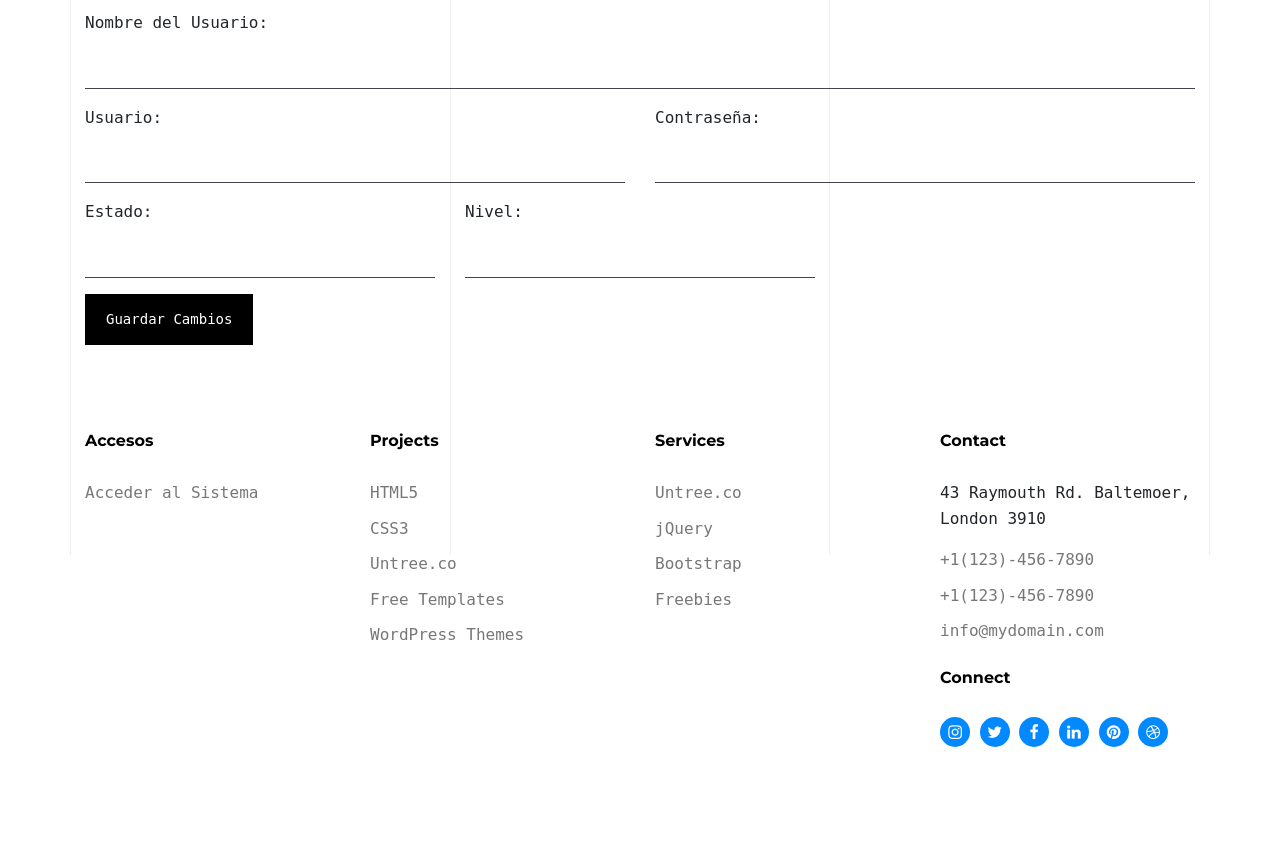
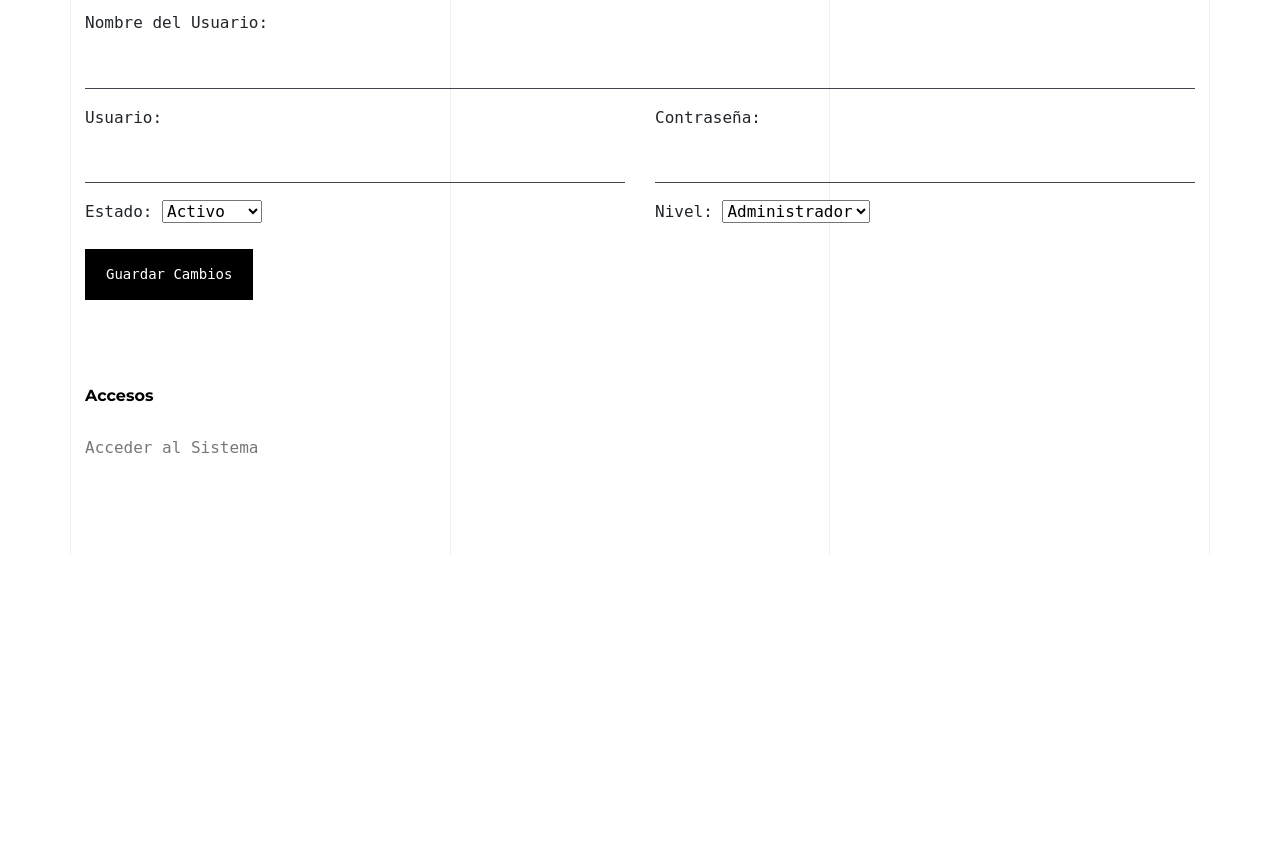
Before and after one commit to sebasgfb/django, a Django app: template CMS/pagina_cms/templates/usuario_nuevo.html in a window 1280 px wide. Shown: the part 245-1110 px from the top of the page. After the commit the page ends 800 px from the top, so only its background shows below. Run offline with Django 3.2, Linux system fonts and the light colour scheme; the template is opened without the code that fills it, so the values that code supplies are empty; some libraries are stand-ins or nearby versions; some web fonts are replaced.

Commit message:
Update time!

```diff
--- a/CMS/pagina_cms/templates/base.html
+++ b/CMS/pagina_cms/templates/base.html
@@ -1,4 +1,4 @@
-{%load static%}
+{% load static %}
 <!-- /*
 * Template Name: Minimal
 * Template Author: Untree.co
@@ -74,8 +74,6 @@
               <li><a href="#" class="nav-link">Menu Three</a></li>
             </ul>
           </li>
-          <li><a href="#services-section" class="nav-link">Services</a></li>
-
           <li><a href="#contact-section" class="nav-link">Contact us</a></li>
         </ul>
 
@@ -90,7 +88,6 @@
   {% block cuerpo %}
   {% endblock %}
 
-
   <div class="site-footer">
     <div class="container">
 
@@ -103,56 +100,6 @@
             </ul>
           </div> <!-- /.widget -->
         </div> <!-- /.col-lg-3 -->
-
-          <div class="col-lg-3">
-            <div class="widget">
-              <h3>Projects</h3>
-              <ul class="list-unstyled float-left links">
-                <li><a href="#">HTML5</a></li>
-                <li><a href="#">CSS3</a></li>
-                <li><a href="#">Untree.co</a></li>
-                <li><a href="#">Free Templates</a></li>
-                <li><a href="#">WordPress Themes</a></li>
-              </ul>
-            </div> <!-- /.widget -->
-          </div> <!-- /.col-lg-3 -->
-
-          <div class="col-lg-3">
-            <div class="widget">
-              <h3>Services</h3>
-              <ul class="list-unstyled float-left links">
-                <li><a href="#">Untree.co</a></li>
-                <li><a href="#">jQuery</a></li>
-                <li><a href="#">Bootstrap</a></li>
-                <li><a href="#">Freebies</a></li>
-              </ul>
-            </div> <!-- /.widget -->
-          </div> <!-- /.col-lg-3 -->
-
-
-          <div class="col-lg-3">
-            <div class="widget">
-              <h3>Contact</h3>
-              <address>43 Raymouth Rd. Baltemoer, London 3910</address>
-              <ul class="list-unstyled links mb-4">
-                <li><a href="tel://11234567890">+1(123)-456-7890</a></li>
-                <li><a href="tel://11234567890">+1(123)-456-7890</a></li>
-                <li><a href="mailto:info@mydomain.com">info@mydomain.com</a></li>
-              </ul>
-
-              <h3>Connect</h3>
-              <ul class="list-unstyled social">
-                <li><a href="#"><span class="icon-instagram"></span></a></li>
-                <li><a href="#"><span class="icon-twitter"></span></a></li>
-                <li><a href="#"><span class="icon-facebook"></span></a></li>
-                <li><a href="#"><span class="icon-linkedin"></span></a></li>
-                <li><a href="#"><span class="icon-pinterest"></span></a></li>
-                <li><a href="#"><span class="icon-dribbble"></span></a></li>
-              </ul>
-
-            </div> <!-- /.widget -->
-          </div> <!-- /.col-lg-3 -->
-
       </div> <!-- /.row -->
 
     </div>
--- a/CMS/pagina_cms/templates/usuario_nuevo.html
+++ b/CMS/pagina_cms/templates/usuario_nuevo.html
@@ -7,7 +7,7 @@
             <div class="col-lg-7 text-center mx-auto">
                 <h2 class="section-heading gsap-reveal-hero mb-0"><strong>Agregar Nuevo Usuario</strong></h2>
                 <p class="gsap-reveal-hero">Complete los datos solicitados.</p>
-          <div class="wave gsap-reveal-hero" >
+                <div class="wave gsap-reveal-hero">
                     <svg>
                         <path d="M10,10 L50,100 L90,50" stroke="#0389ff"></path>
                     </svg>
@@ -33,13 +33,20 @@
                         </div>
                     </div>
                     <div class="row">
-              <div class="col-lg-4 form-group">
+                        <div class="col-lg-6 form-group">
                             <label>Estado:</label>
-                <input type="text" name="estado" class="form-control">
+                            <select name="estado" class="form-select">
+                                <option value="ACTIVO">Activo</option>
+                                <option value="INACTIVO">Inactivo</option>
+                            </select>
                         </div>
-              <div class="col-lg-4 form-group">
+                        <div class="col-lg-6 form-group">
                             <label>Nivel:</label>
-                <input type="text" name="nivel" class="form-control">
+                            <select name="nivel" class="form-select">
+                                <option value="ADMINISTRADOR">Administrador</option>
+                                <option value="MODERADOR">Moderador</option>
+                                <option value="LECTOR">Lector</option>
+                            </select>
                         </div>
                     </div>
                     <div class="row">
@@ -49,7 +56,6 @@
                     </div>
                 </form>
             </div>
-
         </div>
     </div>
 </div>
--- a/CMS/pagina_cms/templates/ver_noticias.html
+++ b/CMS/pagina_cms/templates/ver_noticias.html
@@ -18,7 +18,7 @@
                     {% if noticia.imagen %}
                     <img src="{{ noticia.imagen.url }}" class="card-img-top" alt="Imagen de la noticia">
                     {% endif %}
-                    {% if nivel_usuario == "ADMINISTRADOR" %}
+                    {% if nivel_usuario == "ADMINISTRADOR" or nivel_usuario == "MODERADOR" %}
                     <form action="{% url 'eliminar_noticia' noticia.id %}" method="post" style="display: inline;">
                         {% csrf_token %}
                         <button type="submit" class="btn btn-danger">Eliminar</button>
```
Also changed, not shown: CMS/pagina_cms/noticias.py (+17 -5 lines), CMS/pagina_cms/templates/panel.html (+3 -4 lines), CMS/pagina_cms/templates/usuario_ver.html (+20 -10 lines), CMS/db.sqlite3. Lines whose indentation alone changed are shown as unchanged.
